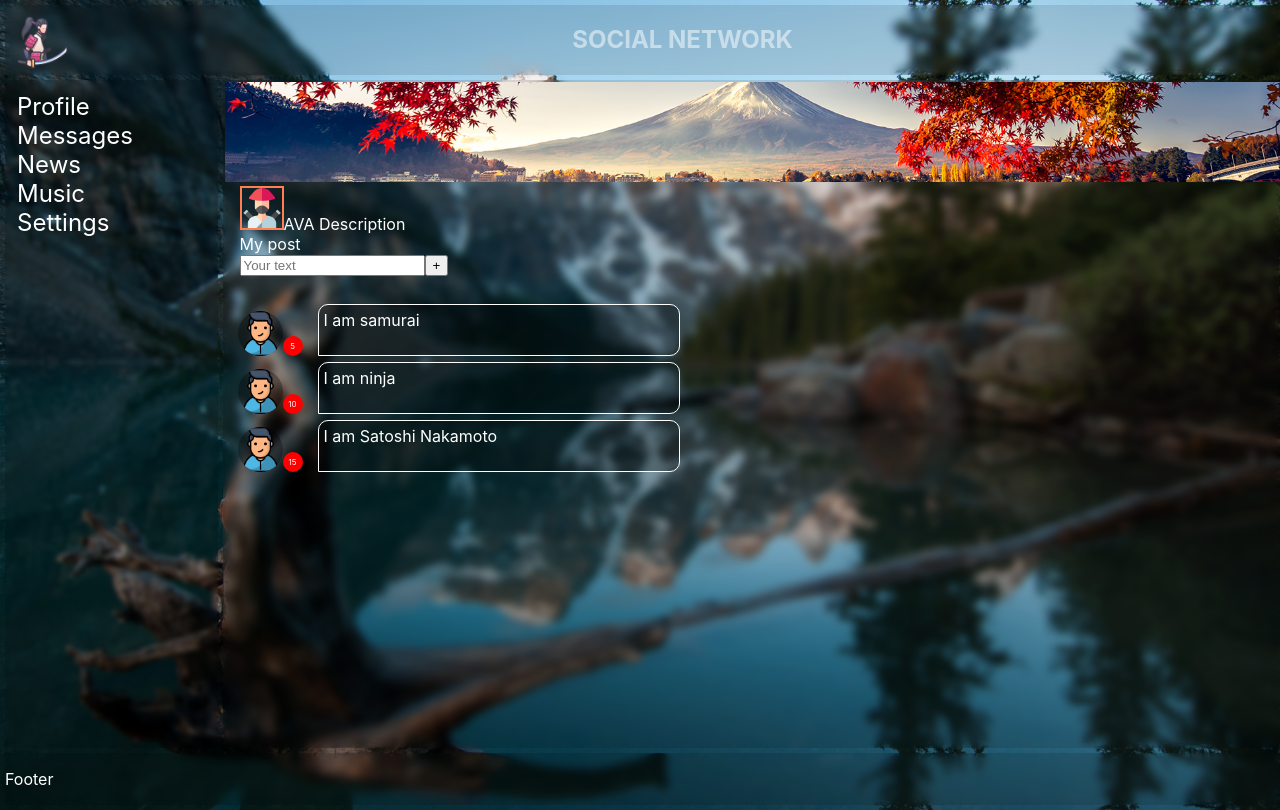
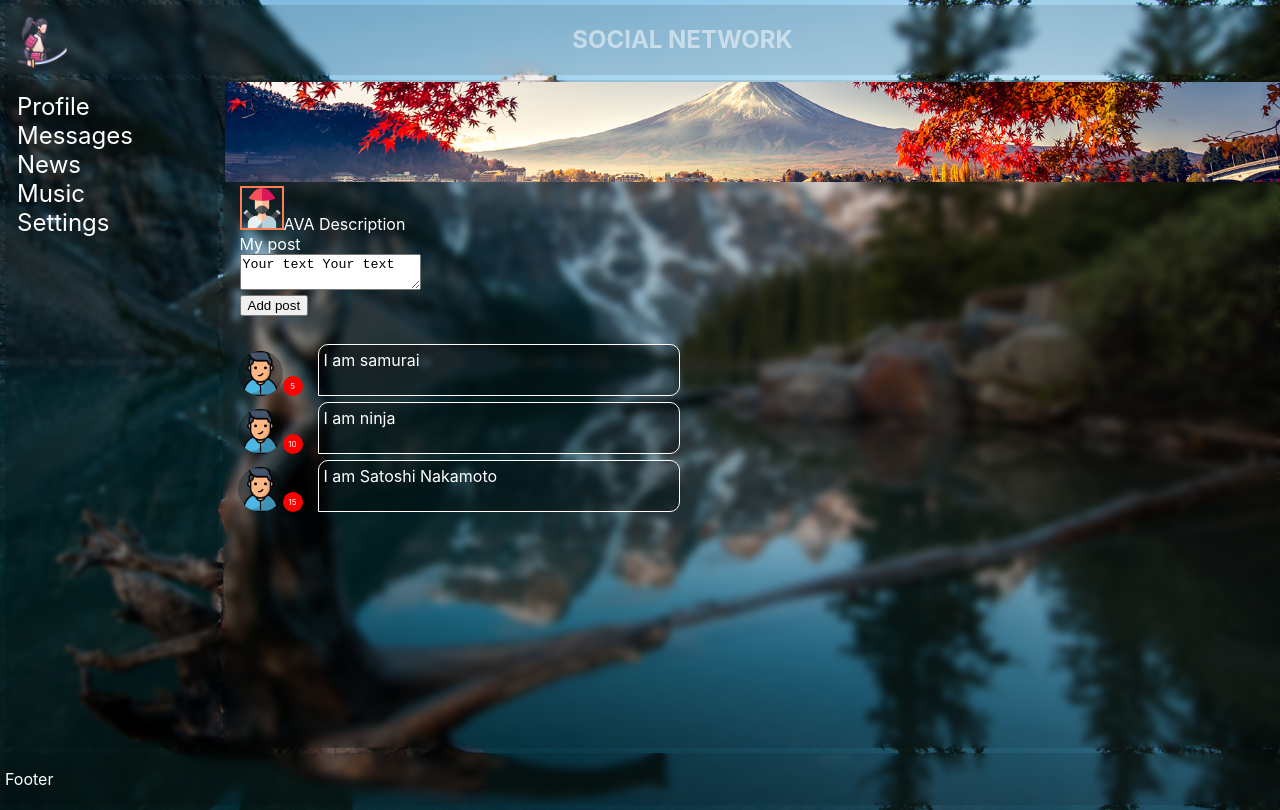
Before and after one commit to Rumata-SL/project_social_network, a React (Create React App) app: page / in a window 1280 px wide. Built offline with nearby package versions, Linux system fonts and the light colour scheme.

Commit message:
Added function "updateNewPostText"

```diff
--- a/src/App.tsx
+++ b/src/App.tsx
@@ -11,11 +11,12 @@ import {News} from "./Components/News/News";
 import {Music} from "./Components/Music/Music";
 import {Settings} from "./Components/Settings/Settings";
 import {Footer} from "./Components/Footer/Footer";
-import {StateType,} from "./Redux/State";
+import {StateType, updateNewPostText,} from "./Redux/State";
 
 type AppTypeProps = {
     state: StateType
-    addPost: (postMessag: string) => void
+    addPost: () => void
+    updateNewPostText: (newText: string) => void
 }
 const App: FC<AppTypeProps> = ({state, addPost}) => {
     return (
@@ -27,7 +28,9 @@ const App: FC<AppTypeProps> = ({state, addPost}) => {
                     <Switch>
                         <Route exact path={"/"}
                                render={() => <Profile posts={state.profilePage.posts}
-                                                      addPost={addPost}/>}/>
+                                                      addPost={addPost}
+                                                      newPostText={state.profilePage.newPostText}
+                                                      updateNewPostText={updateNewPostText}/>}/>
                         <Route path="/Dialogs"
                                render={() => <Dialogs messages={state.messagesPage.messages}
                                                       users={state.messagesPage.users}/>}/>
--- a/src/Components/Profile/MyPost/MyPost.tsx
+++ b/src/Components/Profile/MyPost/MyPost.tsx
@@ -2,14 +2,17 @@ import React, {FC} from "react";
 import img from "./MyPostImage/social_logo.png"
 import up from "./MyPost.module.css"
 import {Post} from "./Post/Post";
-import {PostsType, state} from "../../../Redux/State";
+import {PostsType, state, updateNewPostText} from "../../../Redux/State";
 
 type TypePropsUserPost = {
     posts: Array<PostsType>
-    addPost: (postMessage: string) => void
+    addPost: () => void
+    newPostText: string
+    updateNewPostText: (newText: string) => void
 }
 
-export const MyPost: FC<TypePropsUserPost> = ({addPost}) => {
+export const MyPost: FC<TypePropsUserPost> = ({addPost, newPostText, updateNewPostText}) => {
+
     let user = state.profilePage.posts.map(item => {
         return (
             <div key={item.id}>
@@ -17,12 +20,22 @@ export const MyPost: FC<TypePropsUserPost> = ({addPost}) => {
             </div>
         )
     })
-    // let newPostElement = React.createRef<HTMLTextAreaElement>();
-    let newPostElement = React.createRef<HTMLInputElement>();
+
+    // let newPostElement = React.createRef<HTMLInputElement>();
+    let newPostElement = React.createRef<HTMLTextAreaElement>();
+
     const addMessage = () => {
+        addPost();
+        /*if (newPostElement.current) {
+            addPost(newPostElement.current.value);
+            updateNewPostText("")
+        }*/
+        // newPostElement.current.value = "";
+    }
+    const onPostChange = () => {
         if (newPostElement.current) {
-            addPost(newPostElement.current.value);
-            newPostElement.current.value = "";
+            updateNewPostText(newPostElement.current.value);
+            // newPostElement.current.value = "";
         }
     }
     return (
@@ -36,9 +49,13 @@ export const MyPost: FC<TypePropsUserPost> = ({addPost}) => {
             <div className={up.box3}>
                 My post
                 <div>
-                    <input ref={newPostElement} placeholder={"Your text"}/>
-                    {/*<textarea ref={newPostElement} placeholder={"Your text"}></textarea>*/}
-                    <button onClick={addMessage}>+</button>
+                    <div>
+                        {/*<input ref={newPostElement} placeholder={"Your text"}/>*/}
+                        <textarea onChange={onPostChange} ref={newPostElement} value={newPostText}></textarea>
+                    </div>
+                    <div>
+                        <button onClick={addMessage}>Add post</button>
+                    </div>
                 </div>
             </div>
             <div className={up.user}>
--- a/src/Components/Profile/Profile.tsx
+++ b/src/Components/Profile/Profile.tsx
@@ -2,21 +2,28 @@ import React, {FC} from "react";
 import logo from "./Profile_image/content_logo.jpg"
 import p from "./Profile.module.css"
 import {MyPost} from "./MyPost/MyPost";
-import {PostsType, addPost} from "../../Redux/State";
+import {PostsType, addPost, updateNewPostText} from "../../Redux/State";
 
 
 type ProfileTypePost = {
     posts: Array<PostsType>
-    addPost: (postMessage: string) => void
+    addPost: () => void
+    newPostText: string
+    updateNewPostText: (newText: string) => void
 }
 
-export const Profile: FC<ProfileTypePost> = ({posts}) => {
+export const Profile: FC<ProfileTypePost> = ({posts, newPostText}) => {
     return (
         <div className={p.content}>
             <div>
                 <img className={p.logo} src={logo} alt="fudzi"/>
             </div>
-            <MyPost posts={posts} addPost={addPost}/>
+            <MyPost
+                posts={posts}
+                addPost={addPost}
+                newPostText={newPostText}
+                updateNewPostText={updateNewPostText}
+            />
         </div>
     )
 }
--- a/src/Redux/State.ts
+++ b/src/Redux/State.ts
@@ -14,8 +14,10 @@ export type UsersType = {
     id: string,
     name: string,
 }
-type ProfilePageType = {
+export type ProfilePageType = {
     posts: Array<PostsType>
+    newPostText: string
+
 }
 export type MessagesPageType = {
     messages: Array<MessagesType>
@@ -33,6 +35,7 @@ export const state: StateType = {
             {id: v1(), message: "I am ninja", likes: 10},
             {id: v1(), message: "I am Satoshi Nakamoto", likes: 15},
         ],
+        newPostText: "Your text Your text",
     },
     messagesPage: {
         messages: [
@@ -51,12 +54,17 @@ export const state: StateType = {
         ],
     },
 }
-export const addPost = (postMessage: string) => {
+export const addPost = () => {
     const newPost: PostsType = {
         id: v1(),
-        message: postMessage,
+        message: state.profilePage.newPostText,
         likes: 0,
     }
     state.profilePage.posts.push(newPost);
+    state.profilePage.newPostText = "";
     rerender(state);
 }
+export const updateNewPostText = (newText: string) => {
+    state.profilePage.newPostText = newText
+    rerender(state);
+}
--- a/src/render.tsx
+++ b/src/render.tsx
@@ -2,12 +2,12 @@ import React from "react";
 import ReactDOM from "react-dom";
 import "./index.css";
 import App from "./App";
-import {addPost, StateType} from "./Redux/State";
+import {addPost, StateType, updateNewPostText} from "./Redux/State";
 
 
 export const rerender = (state: StateType) => {
     ReactDOM.render(
-        <App state={state} addPost={addPost}/>,
+        <App state={state} addPost={addPost} updateNewPostText={updateNewPostText}/>,
         document.getElementById("root")
     );
 }
```
